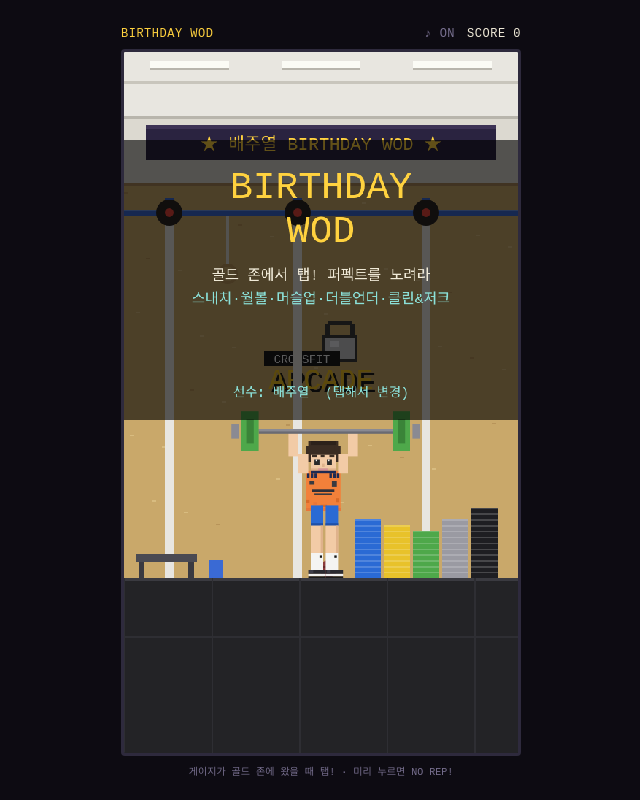
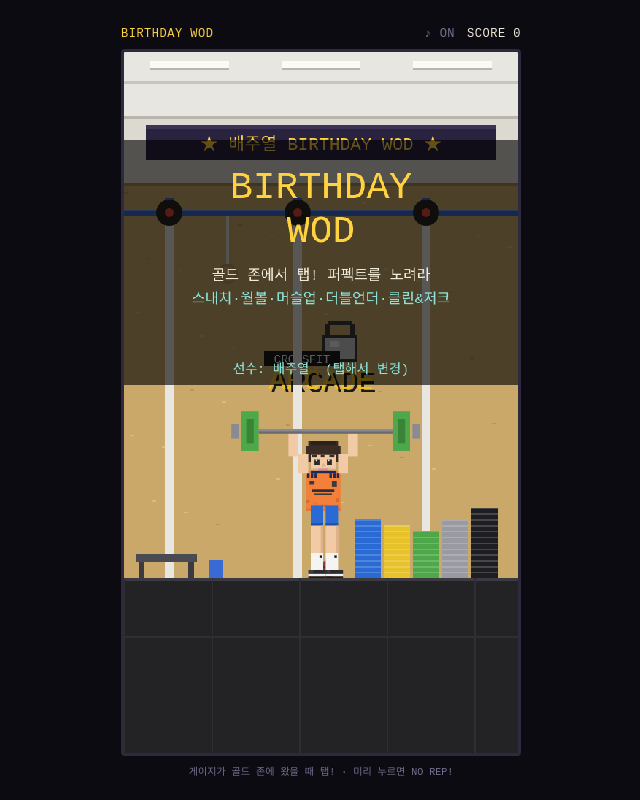
Before and after one commit to munjung/p-0819, a plain HTML site: page index.html in a window 1280 px wide. Shown: the whole page, without its empty margins (319-959 px from the left). Drawn offline with Linux system fonts and the light colour scheme; a web font is replaced by a local one.

Commit message:
fix: 타이틀 텍스트 간격 축소·상향, 오버레이가 선수 안 가리게 축소

```diff
--- a/index.html
+++ b/index.html
@@ -196,7 +196,7 @@ function action(e){
   if(state==='title'){
     if(e){
       const {my} = canvasPos(e);
-      if(my>=222&&my<=246){ rename(); return; }   // 이름 변경
+      if(my>=212&&my<=232){ rename(); return; }   // 이름 변경
     }
     state='build'; t=0;
     return;
@@ -1083,15 +1083,15 @@ function loop(){
     drawAthlete(AX, FLOOR, 'ohstand');
     drawBarbell(AX+6, FLOOR-59, 95);
     x.restore();
-    x.fillStyle='rgba(0,0,0,0.62)'; x.fillRect(0,60,W,192);   // 최고기록·선수명까지 커버
+    x.fillStyle='rgba(0,0,0,0.62)'; x.fillRect(0,60,W,168);   // 텍스트만 커버, 선수는 안 가리게
     text('BIRTHDAY', W/2, 100, 26, '#ffd23f');
     text('WOD', W/2, 130, 26, '#ffd23f');
     text('골드 존에서 탭! 퍼펙트를 노려라', W/2, 156, 10, '#f0ead8');
     text('스내치·월볼·머슬업·더블언더·클린&저크', W/2, 172, 10, '#8be0d8');
     if((t>>4)&1) text('▶ 탭해서 WOD 짜러 가기', W/2, 192, 12, '#8be0d8');
     const bs = bestScore();
-    if(bs>0) text('최고 기록 '+bs, W/2, 214, 10, '#ffd23f');
-    text('선수: '+playerName+'  (탭해서 변경)', W/2, 236, 9, '#8be0d8');
+    if(bs>0) text('최고 기록 '+bs, W/2, 206, 10, '#ffd23f');
+    text('선수: '+playerName+'  (탭해서 변경)', W/2, 220, 9, '#8be0d8');
   }
 
   else if(state==='build'){
```
